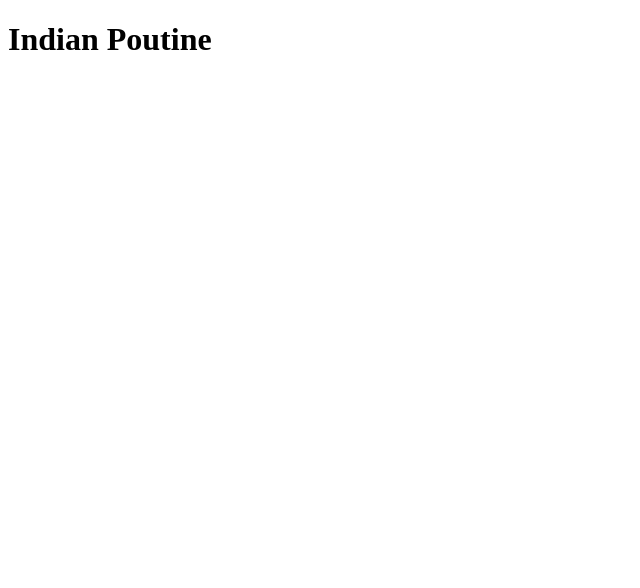
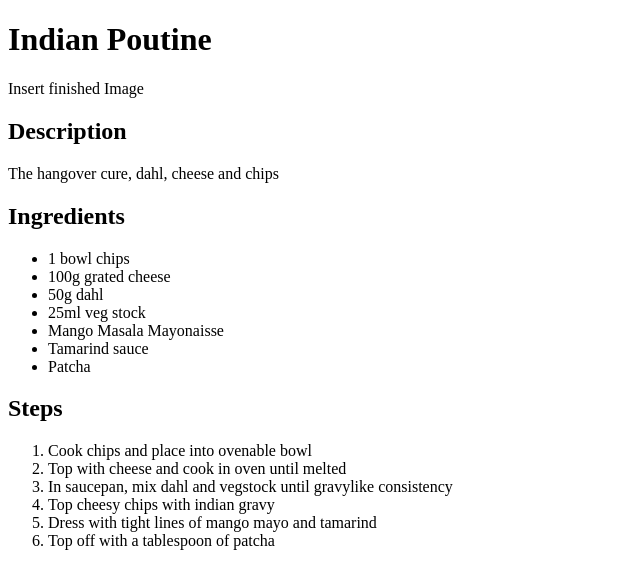
Before and after one commit to cwmowen-RF/odin-recipes, a plain HTML site: page recipes/indian-poutine.html in a window 1280 px wide. Shown: the whole page, without its empty margins (0-640 px from the left). Drawn offline with Linux system fonts and the light colour scheme.

Commit message:
Added content to indian poutine

```diff
--- a/recipes/indian-poutine.html
+++ b/recipes/indian-poutine.html
@@ -7,5 +7,30 @@
 
     <body>
         <h1> Indian Poutine</h1>
+        <p>Insert finished Image</p>
+
+        <h2> Description </h2>
+        <p>The hangover cure, dahl, cheese and chips</p>
+
+        <h2> Ingredients </h2>
+        <ul>
+            <li>1 bowl chips</li>
+            <li>100g grated cheese</li>
+            <li>50g dahl</li>
+            <li>25ml veg stock</li>
+            <li>Mango Masala Mayonaisse</li>
+            <li>Tamarind sauce</li>
+            <li>Patcha</li>
+        </ul>
+
+        <h2> Steps </h2>
+        <ol>
+            <li>Cook chips and place into ovenable bowl</li>
+            <li>Top with cheese and cook in oven until melted</li>
+            <li>In saucepan, mix dahl and vegstock until gravylike consistency</li>
+            <li>Top cheesy chips with indian gravy</li>
+            <li>Dress with tight lines of mango mayo and tamarind</li>
+            <li>Top off with a tablespoon of patcha</li>
+        </ol>
     </body>
 </html>
```
